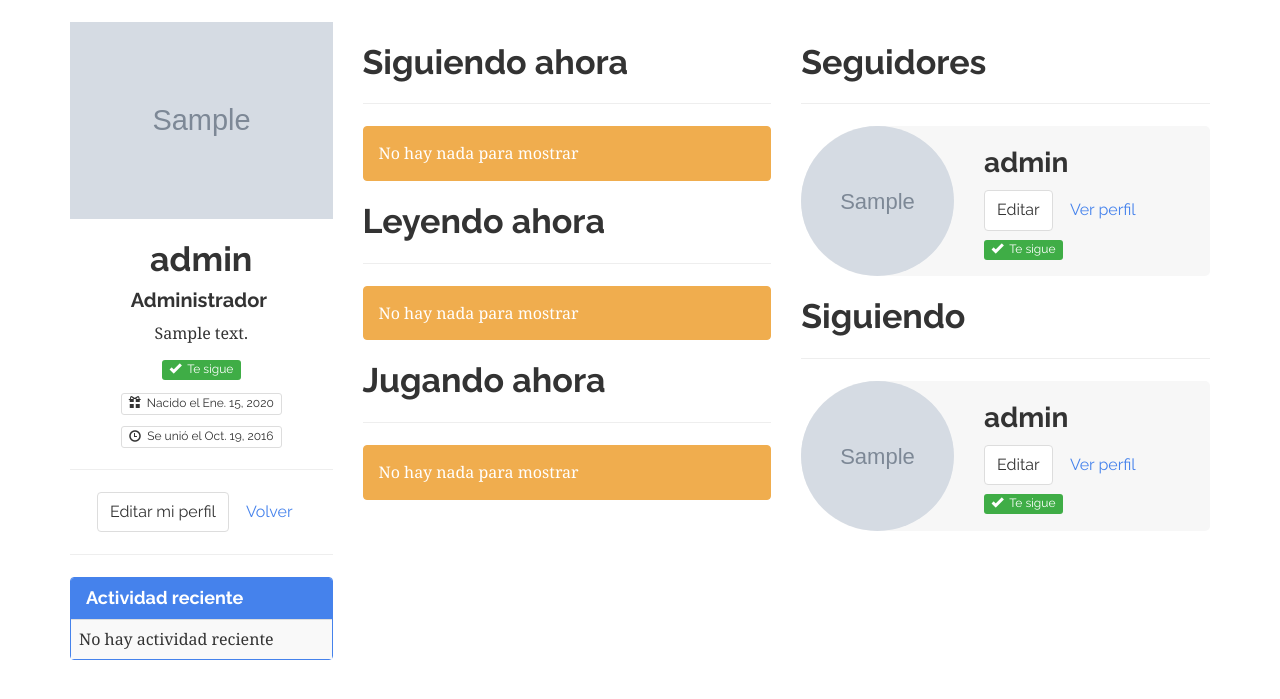
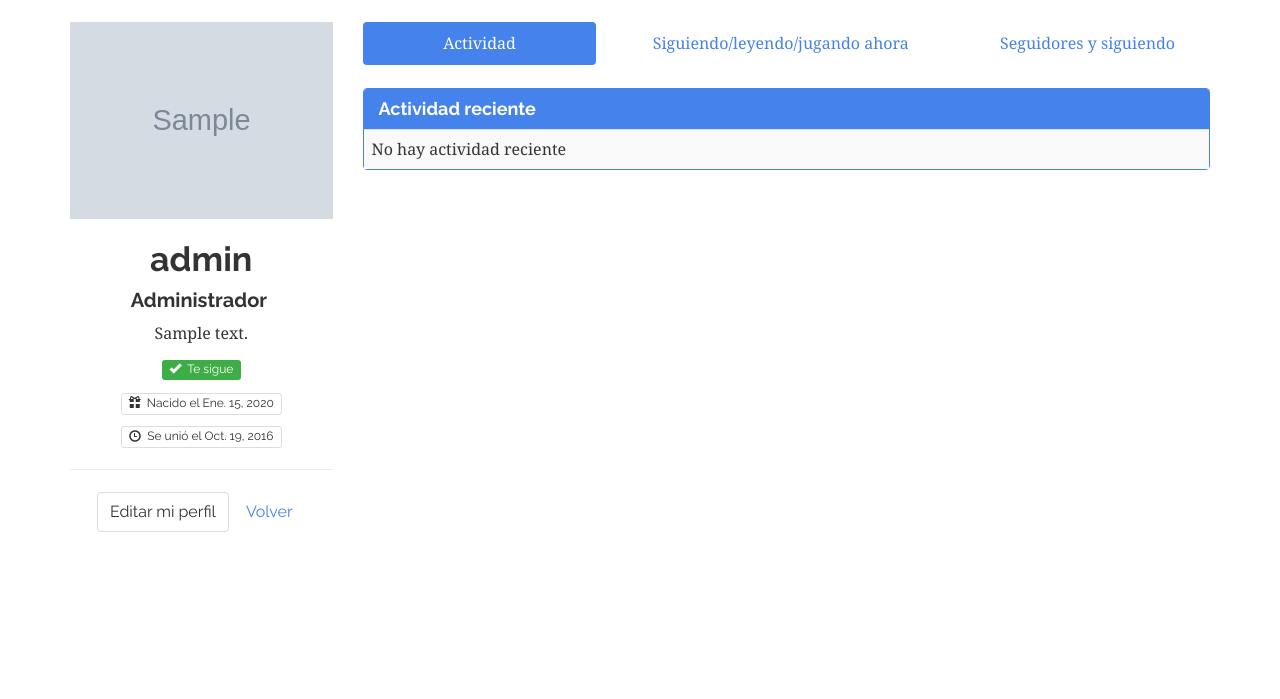
Before and after one commit to juanmtriguero/EntHub, a Django app: page /accounts/1/ in a window 1280 px wide. Shown: the part 66-765 px from the top of the page. Run offline with Django 3.2, Linux system fonts and the light colour scheme; a user stored in the database is signed in; data comes from the database, SQL or seed files in the repository; tables that the repository leaves empty hold one stand-in row (values such as "Sample post"); grey boxes marked "Sample" are stand-in pictures; data that the repository does not hold is empty; parts of the project's set-up code (start-up, migrations or seed data) failed here and were passed over; some libraries are stand-ins or nearby versions.

Commit message:
Diseño de account_detail

```diff
--- a/EntHub/main/tests.py
+++ b/EntHub/main/tests.py
@@ -96,6 +96,7 @@ class AccountTestCase(TestCase):
 		self.assertEqual([i.id for i in response.context['comics']], [1])
 		self.assertEqual([i.id for i in response.context['games']], [1])
 		self.assertEqual([i.id for i in response.context['dlcs']], [3])
+		# TODO test logs are shown
 
 	# Account list
 	def test_account_list(self):
--- a/EntHub/templates/main/account_detail.html
+++ b/EntHub/templates/main/account_detail.html
@@ -47,28 +47,44 @@
 			{% endif %}
 			<a href="/accounts" class="btn btn-link">Volver</a>
 
-			<hr/>
-			<div class="text-left">
-				{% include "main/activity.html" %}
-			</div>
-
 		</div>
 
 		<div class="col-md-9">
-			<div class="row">
 
-				<div class="col-md-6">
-					<h2>Siguiendo ahora</h2>
+			<ul class="nav nav-pills nav-justified">
+				<li role="presentation" class="active">
+					<a href="#activity" data-toggle="tab">Actividad</a>
+				</li>
+				<li role="presentation">
+					<a href="#now" data-toggle="tab">Siguiendo/leyendo/jugando ahora</a>
+				</li>
+				<li role="presentation">
+					<a href="#social" data-toggle="tab">Seguidores y siguiendo</a>
+				</li>
+			</ul>
+
+			<div class="tab-content">
+
+			<div class="row tab-pane fade in active" id="activity">
+				<div class="col-md-12">
+					<br/>
+					{% include "main/activity.html" %}
+				</div>
+			</div>
+
+			<div class="row tab-pane fade" id="now">
+				<div class="col-md-12">
+					<h3>Siguiendo ahora</h3>
 					<hr/>
 					{% if series or comicseries %}
 					<div class="row">
 						{% for item in series %}
-						<div class="col-md-6">
+						<div class="col-md-3">
 							{% include "items/item_preview.html" with option="sig" item_path="series" %}
 						</div>
 						{% endfor %}
 						{% for item in comicseries %}
-						<div class="col-md-6">
+						<div class="col-md-3">
 							{% include "items/item_preview.html" with option="sig" item_path="comicseries" %}
 						</div>
 						{% endfor %}
@@ -78,17 +94,17 @@
 						<span>No hay nada para mostrar</span>
 					</div>
 					{% endif %}
-					<h2>Leyendo ahora</h2>
+					<h3>Leyendo ahora</h3>
 					<hr/>
 					{% if books or comics %}
 					<div class="row">
 						{% for item in books %}
-						<div class="col-md-6">
+						<div class="col-md-3">
 							{% include "items/item_preview.html" with option="ley" item_path="books" %}
 						</div>
 						{% endfor %}
 						{% for item in comics %}
-						<div class="col-md-6">
+						<div class="col-md-3">
 							{% include "items/item_preview.html" with option="ley" item_path="comics" %}
 						</div>
 						{% endfor %}
@@ -98,17 +114,17 @@
 						<span>No hay nada para mostrar</span>
 					</div>
 					{% endif %}
-					<h2>Jugando ahora</h2>
+					<h3>Jugando ahora</h3>
 					<hr/>
 					{% if games or dlcs %}
 					<div class="row">
 						{% for item in games %}
-						<div class="col-md-6">
+						<div class="col-md-3">
 							{% include "items/item_preview.html" with option="jug" item_path="games" %}
 						</div>
 						{% endfor %}
 						{% for item in dlcs %}
-						<div class="col-md-6">
+						<div class="col-md-3">
 							{% include "items/item_preview.html" with option="jug" item_path="dlcs" %}
 						</div>
 						{% endfor %}
@@ -119,9 +135,11 @@
 					</div>
 					{% endif %}
 				</div>
+			</div>
 
+			<div class="row tab-pane fade" id="social">
 				<div class="col-md-6">
-					<h2>Seguidores</h2>
+					<h3>Seguidores</h3>
 					<hr/>
 					{% if object.followers.all %}
 					{% for account in object.followers.all %}
@@ -134,7 +152,9 @@
 						<span><b>{{object.user.username}}</b> no tiene seguidores</span>
 					</div>
 					{% endif %}
-					<h2>Siguiendo</h2>
+				</div>
+				<div class="col-md-6">
+					<h3>Siguiendo</h3>
 					<hr/>
 					{% if object.following.all %}
 					{% for account in object.following.all %}
@@ -148,8 +168,10 @@
 					</div>
 					{% endif %}
 				</div>
+			</div>
 
 			</div>
+
 		</div>
 
 	</div>
```
